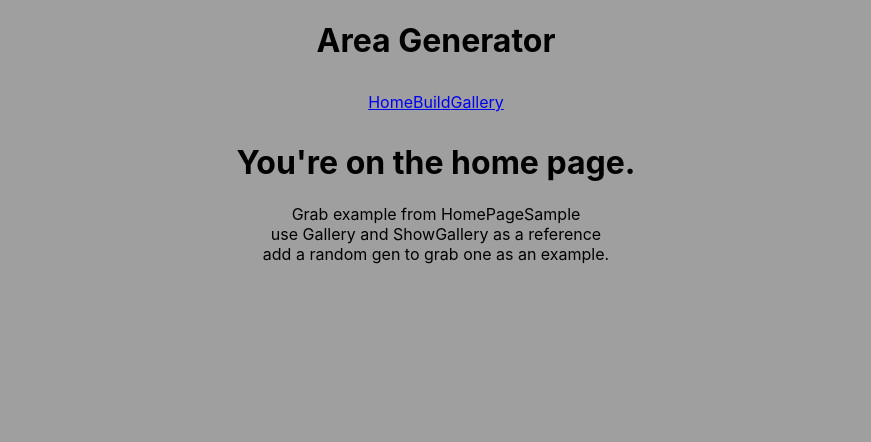
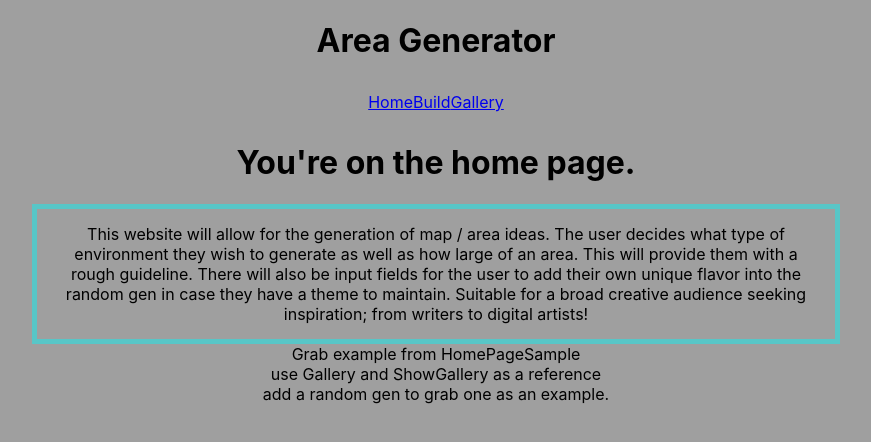
Before and after one commit to aleksbozek/Area-Generator, a React (Create React App) app in the folder area-generator/: page / in a window 1280 px wide. Shown: the top 442 px of the page, without its empty margins (204-1075 px from the left). Built offline with nearby package versions, Linux system fonts and the light colour scheme; no server answers.

Commit message:
added media to home page

```diff
--- a/area-generator/src/App.css
+++ b/area-generator/src/App.css
@@ -1,3 +1,34 @@
+p {
+  width: 75vw;
+  margin: 0 auto;
+  border: 1px solid rgb(88, 198, 199);
+  padding: 5px;
+}
+
+@media (min-width: 600px) {
+  p {
+    width: 70vw;
+    border: 3px solid rgb(88, 198, 199);
+    padding: 7px;
+  }
+}
+
+@media (min-width: 1000px) {
+  p {
+    width: 60vw;
+    border: 5px solid rgb(88, 198, 199);
+    padding: 15px;
+  }
+}
+
+@media (min-width: 2000px) {
+  p {
+    width: 50vw;
+    border: 7px solid rgb(88, 198, 199);
+    padding: 25px;
+  }
+}
+
 .App {
   text-align: center;
 }
@@ -5,12 +36,6 @@
 .App-logo {
   height: 40vmin;
   pointer-events: none;
-}
-
-@media (prefers-reduced-motion: no-preference) {
-  .App-logo {
-    animation: App-logo-spin infinite 20s linear;
-  }
 }
 
 .App-header {
--- a/area-generator/src/components/CreateBuild.jsx
+++ b/area-generator/src/components/CreateBuild.jsx
@@ -25,11 +25,11 @@ const CreateBuild = (props) => {
         },
       }
     );
-    fields.Size("");
-    fields.Title("");
-    fields.AssignedAttributes([]);
-    fields.Type("");
-    alert.show(``);
+    fields.Size = "";
+    fields.Title = "";
+    fields.AssignedAttributes = [];
+    fields.Type = "";
+    // alert(``);
   };
   // let gLink = ``;
   // const alertTest = (e) => {
--- a/area-generator/src/components/HomePage.jsx
+++ b/area-generator/src/components/HomePage.jsx
@@ -30,6 +30,15 @@ export default function HomePage() {
   console.log(examples);
   return (
     <div>
+      <p>
+        This website will allow for the generation of map / area ideas. The user
+        decides what type of environment they wish to generate as well as how
+        large of an area. This will provide them with a rough guideline. There
+        will also be input fields for the user to add their own unique flavor
+        into the random gen in case they have a theme to maintain. Suitable for
+        a broad creative audience seeking inspiration; from writers to digital
+        artists!
+      </p>
       Grab example from HomePageSample
       <br />
       use Gallery and ShowGallery as a reference
```
